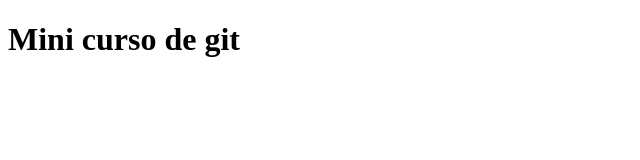
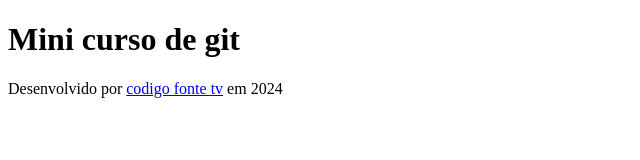
Before and after one commit to RFBRITO/treinoCodigoFonte, a plain HTML site: page index.html in a window 1280 px wide. Shown: the whole page, without its empty margins (0-640 px from the left). Drawn offline with Linux system fonts and the light colour scheme.

Commit message:
Ano para 2024

```diff
--- a/index.html
+++ b/index.html
@@ -8,7 +8,7 @@
 <body>
     <h1>Mini curso de git</h1>
     <footer>
-
+        <p>Desenvolvido por <a href="httml://www.codigofontetv.com.br>">codigo fonte tv</a> em 2024
         </p>
     </footer>
 
```
